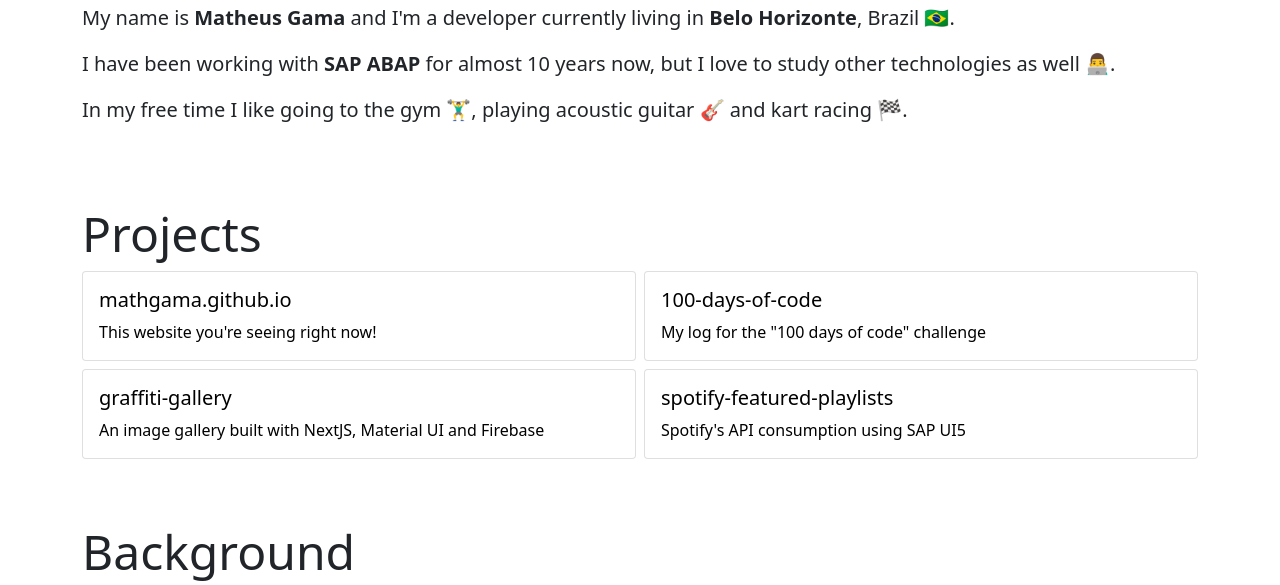
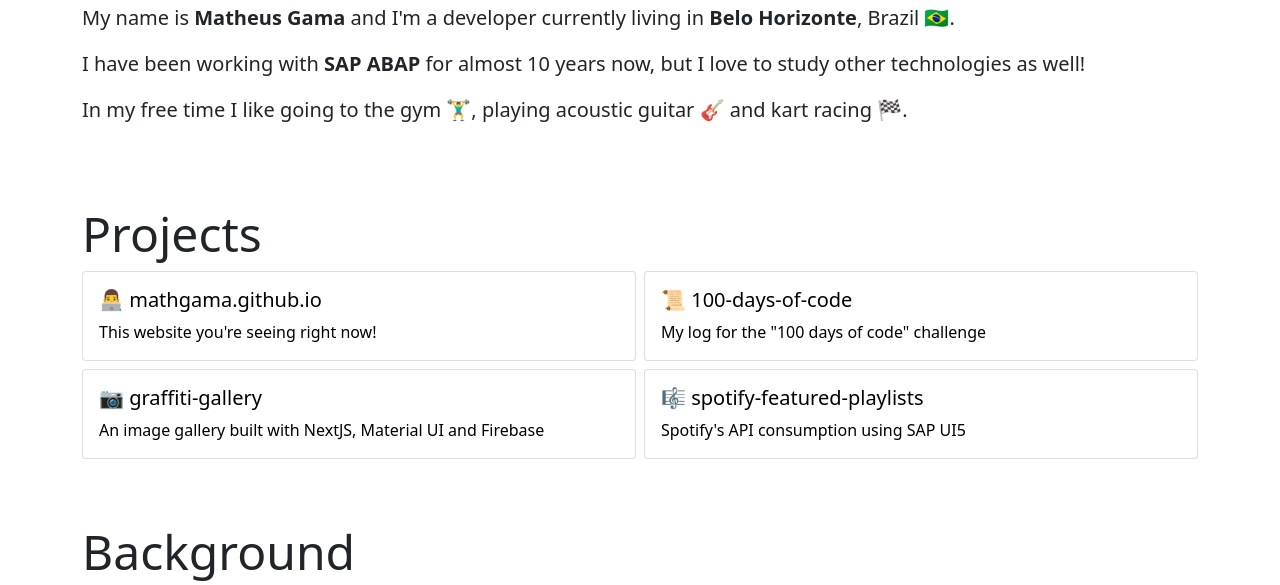
Before and after one commit to mathgama/mathgama.github.io, a plain HTML site: page index.html in a window 1280 px wide. Shown: the part 733-1318 px from the top of the page. Drawn offline with nearby package versions, Linux system fonts and the light colour scheme.

Commit message:
feat: project emoji

```diff
--- a/index.html
+++ b/index.html
@@ -85,7 +85,7 @@
       </p>
       <p>
         I have been working with <b>SAP ABAP</b> for almost 10 years now,
-        but I love to study other technologies as well 👨‍💻.
+        but I love to study other technologies as well!
       </p>
       <p>
         In my free time I like going to the gym 🏋️‍♂️, playing acoustic guitar 🎸 and kart racing 🏁.
@@ -100,7 +100,7 @@
           <div class="card">
             <a href="https://github.com/mathgama/mathgama.github.io" target="_blank">
               <div class="card-body">
-                <h5 class="card-title">mathgama.github.io</h5>
+                <h5 class="card-title">👨‍💻 mathgama.github.io</h5>
                 <p class="card-text">This website you're seeing right now!</p>
               </div>
             </a>
@@ -110,7 +110,7 @@
           <div class="card">
             <a href="https://github.com/mathgama/100-days-of-code" target="_blank">
               <div class="card-body">
-                <h5 class="card-title">100-days-of-code</h5>
+                <h5 class="card-title">📜 100-days-of-code</h5>
                 <p class="card-text">My log for the "100 days of code" challenge</p>
               </div>
             </a>
@@ -120,7 +120,7 @@
           <div class="card">
             <a href="https://github.com/mathgama/graffiti-gallery" target="_blank">
               <div class="card-body">
-                <h5 class="card-title">graffiti-gallery</h5>
+                <h5 class="card-title">📷 graffiti-gallery</h5>
                 <p class="card-text">An image gallery built with NextJS, Material UI and Firebase</p>
               </div>
             </a>
@@ -130,7 +130,7 @@
           <div class="card">
             <a href="https://github.com/mathgama/spotify-featured-playlists" target="_blank">
               <div class="card-body">
-                <h5 class="card-title">spotify-featured-playlists</h5>
+                <h5 class="card-title">🎼 spotify-featured-playlists</h5>
                 <p class="card-text">Spotify's API consumption using SAP UI5</p>
               </div>
             </a>
```
